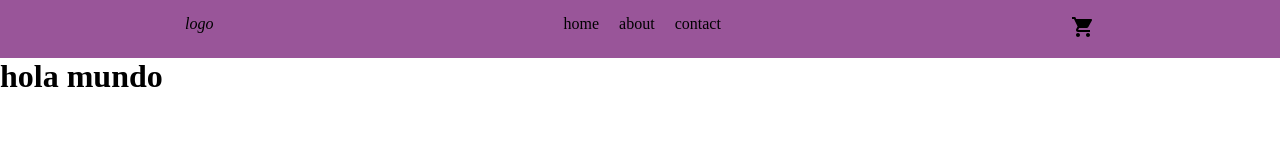
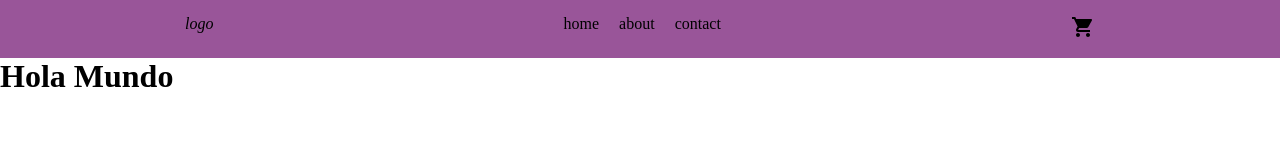
Before and after one commit to NicoDebiaggi/ReactJS-Proyect, a React (Create React App) app: page / in a window 1280 px wide. Shown: the top 160 px of the page. Built offline with nearby package versions, Linux system fonts and the light colour scheme.

Commit message:
props sended

```diff
--- a/src/App.js
+++ b/src/App.js
@@ -1,12 +1,14 @@
 import NavBar from './components/NavBar'
 import ItemListContainer from './components/ItemListContainer'
 import globalCSS from './styles/global.css'
+
+let mensaje = "Hola Mundo"
 
 function App() {
   return (
     <>
       <NavBar/>
-      <ItemListContainer/>
+      <ItemListContainer mensaje={mensaje}/>
     </>
   );
 }
--- a/src/components/ItemListContainer.jsx
+++ b/src/components/ItemListContainer.jsx
@@ -1,6 +1,6 @@
-function ItemListContainer(){
+function ItemListContainer(props){
     return(
-        <h1>hola mundo</h1>
+        <h1>{props.mensaje}</h1>
     )
 }
 
```
